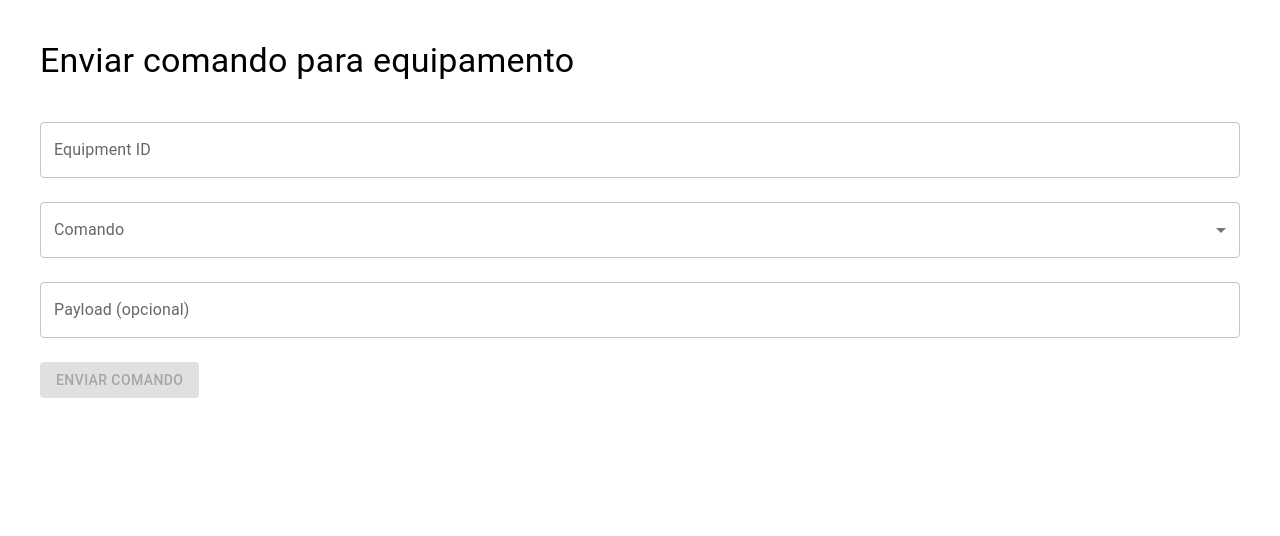
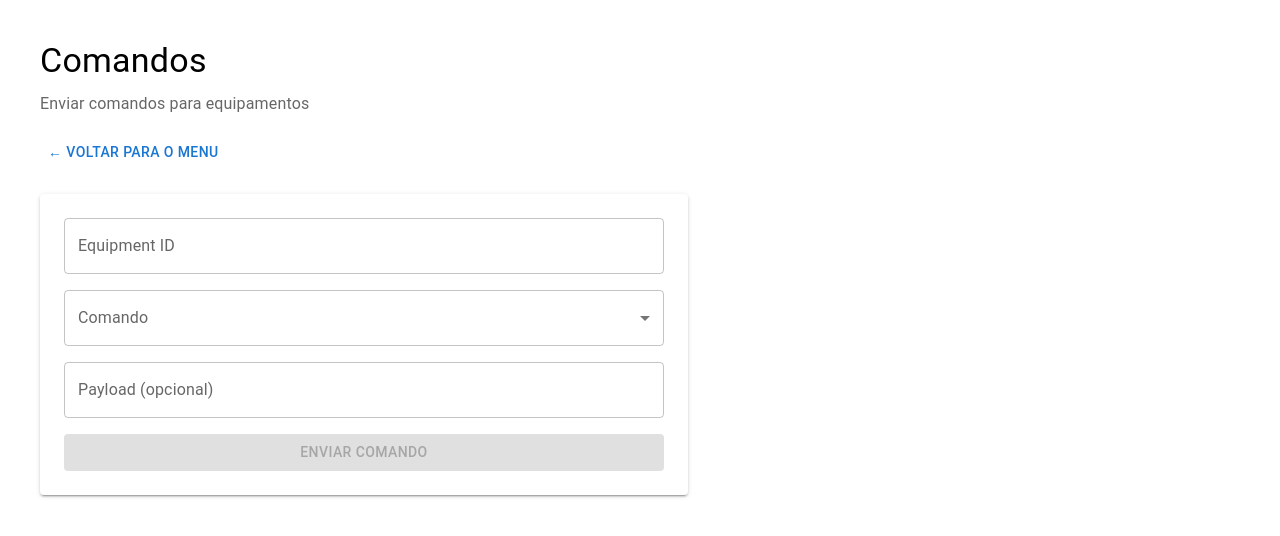
Before and after one commit to Andre2117-maker/rent-app, a React (Vite) app in the folder rent-app/: page /commands in a window 1280 px wide. Shown: the top 536 px of the page. Built offline with nearby package versions, Linux system fonts and the light colour scheme; sample sign-in values are in the browser's storage.

Commit message:
style(commands): improve commands page layout

```diff
--- a/rent-app/src/pages/Commands.tsx
+++ b/rent-app/src/pages/Commands.tsx
@@ -6,18 +6,31 @@ import {
   TextField,
   Typography,
   Alert,
+  Paper,
+  Stack,
 } from '@mui/material';
+import { useNavigate } from 'react-router-dom';
 import { sendCommand } from '../api/commands.service';
 
 export function Commands() {
+  const navigate = useNavigate();
+
   const [equipmentId, setEquipmentId] = useState('');
   const [commandTypeId, setCommandTypeId] = useState('');
   const [payload, setPayload] = useState('');
   const [success, setSuccess] = useState(false);
   const [error, setError] = useState(false);
+  const [loading, setLoading] = useState(false);
+
+  const COMMANDS = [
+    { id: 'cmd-ligar', label: 'Ligar' },
+    { id: 'cmd-desligar', label: 'Desligar' },
+    { id: 'cmd-reiniciar', label: 'Reiniciar' },
+  ];
 
   const handleSend = async () => {
     try {
+      setLoading(true);
       setSuccess(false);
       setError(false);
 
@@ -30,67 +43,77 @@ export function Commands() {
       setSuccess(true);
     } catch {
       setError(true);
+    } finally {
+      setLoading(false);
     }
   };
 
   return (
     <Box p={4}>
-      <Typography variant="h4" mb={3}>
-        Enviar comando para equipamento
+      {/* TÍTULO */}
+      <Typography variant="h4" mb={1}>
+        Comandos
       </Typography>
 
-      {/* EQUIPAMENTO */}
+      <Typography variant="subtitle1" color="text.secondary" mb={2}>
+        Enviar comandos para equipamentos
+      </Typography>
+
+      {/* BOTÃO VOLTAR */}
+      <Button
+        variant="text"
+        sx={{ mb: 3 }}
+        onClick={() => navigate('/dashboard')}
+      >
+        ← Voltar para o menu
+      </Button>
+
+      {/* CARD */}
+      <Paper elevation={2} sx={{ p: 3, maxWidth: 600 }}>
+        <Stack spacing={2}>
           <TextField
             fullWidth
             label="Equipment ID"
             value={equipmentId}
             onChange={(e) => setEquipmentId(e.target.value)}
-        margin="normal"
           />
 
-      {/* COMANDO */}
           <TextField
             select
             fullWidth
             label="Comando"
             value={commandTypeId}
             onChange={(e) => setCommandTypeId(e.target.value)}
-        margin="normal"
           >
-        <MenuItem value="cmd-ligar">Ligar</MenuItem>
-        <MenuItem value="cmd-desligar">Desligar</MenuItem>
-        <MenuItem value="cmd-reiniciar">Reiniciar</MenuItem>
+            {COMMANDS.map((cmd) => (
+              <MenuItem key={cmd.id} value={cmd.id}>
+                {cmd.label}
+              </MenuItem>
+            ))}
           </TextField>
 
-      {/* PAYLOAD OPCIONAL */}
           <TextField
             fullWidth
             label="Payload (opcional)"
             value={payload}
             onChange={(e) => setPayload(e.target.value)}
-        margin="normal"
           />
 
           <Button
             variant="contained"
-        sx={{ mt: 2 }}
             onClick={handleSend}
-        disabled={!equipmentId || !commandTypeId}
+            disabled={!equipmentId || !commandTypeId || loading}
           >
-        Enviar comando
+            {loading ? 'Enviando...' : 'Enviar comando'}
           </Button>
 
           {success && (
-        <Alert severity="success" sx={{ mt: 2 }}>
-          Comando enviado com sucesso
-        </Alert>
+            <Alert severity="success">Comando enviado com sucesso</Alert>
           )}
 
-      {error && (
-        <Alert severity="error" sx={{ mt: 2 }}>
-          Erro ao enviar comando
-        </Alert>
-      )}
+          {error && <Alert severity="error">Erro ao enviar comando</Alert>}
+        </Stack>
+      </Paper>
     </Box>
   );
 }
```
Lines whose indentation alone changed are shown as unchanged.
